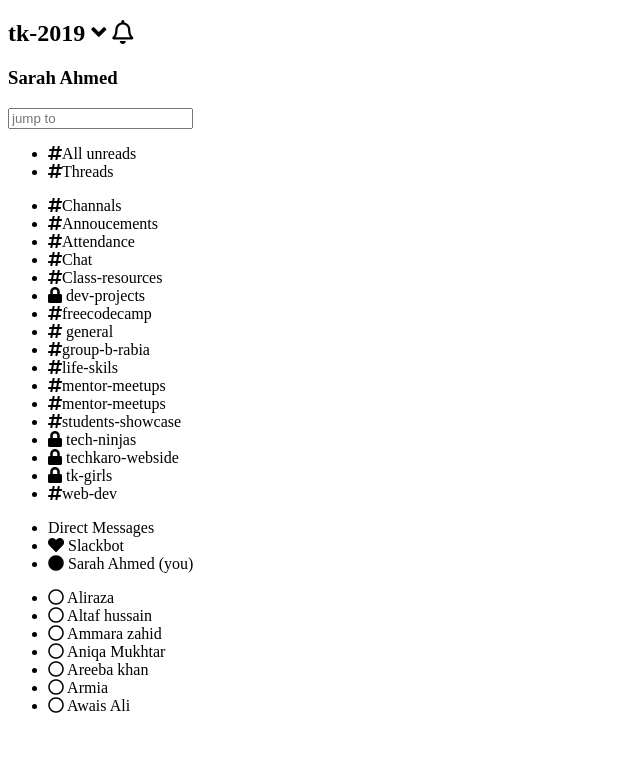
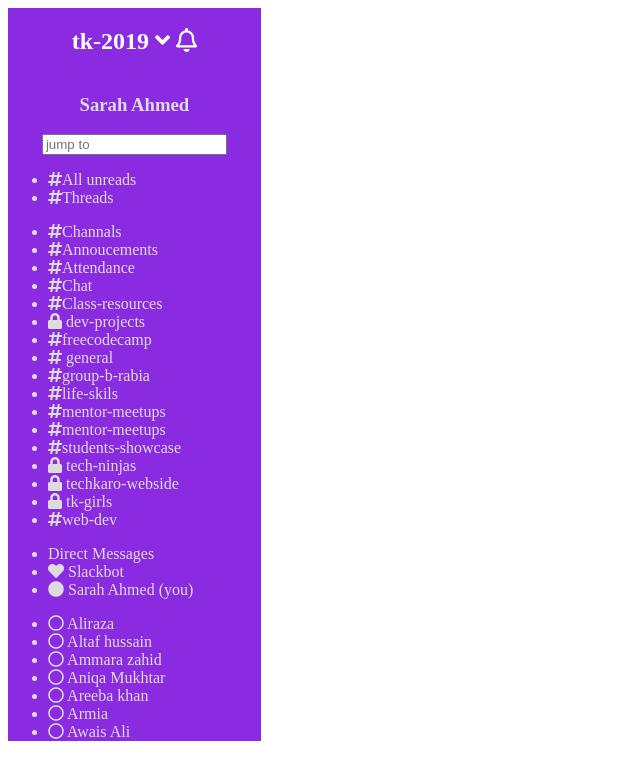
Before and after one commit to beenish-sheikh/mockup-may-23-may-30, a plain HTML site: page index.html in a window 1280 px wide. Shown: the whole page, without its empty margins (0-640 px from the left). Drawn offline with Linux system fonts and the light colour scheme.

Commit message:
Update style.css
wip...

```diff
--- a/style.css
+++ b/style.css
@@ -2,3 +2,46 @@
 /* Please indent properly */
 /* Please use only lower-case letters */
 /* Your webpage should be 100% responsive!!! */
+#main {
+    height: auto;
+    width: 20%;
+    background-color: blueviolet;
+    display: block;
+    justify-content: center;
+}
+
+.top {
+    color: white;
+    display: flex;
+    justify-content: center;
+
+}
+
+h3 {
+    color: gainsboro;
+    display: flex;
+    justify-content: center;
+}
+
+.search {
+    display: flex;
+    justify-content: center;
+    background-position-x: black;
+    color: white;
+}
+
+.i {
+    color: gainsboro
+}
+
+.icon {
+    color: gainsboro;
+}
+
+.dm {
+    color: gainsboro;
+}
+
+.circle {
+    color: gainsboro;
+}
```
